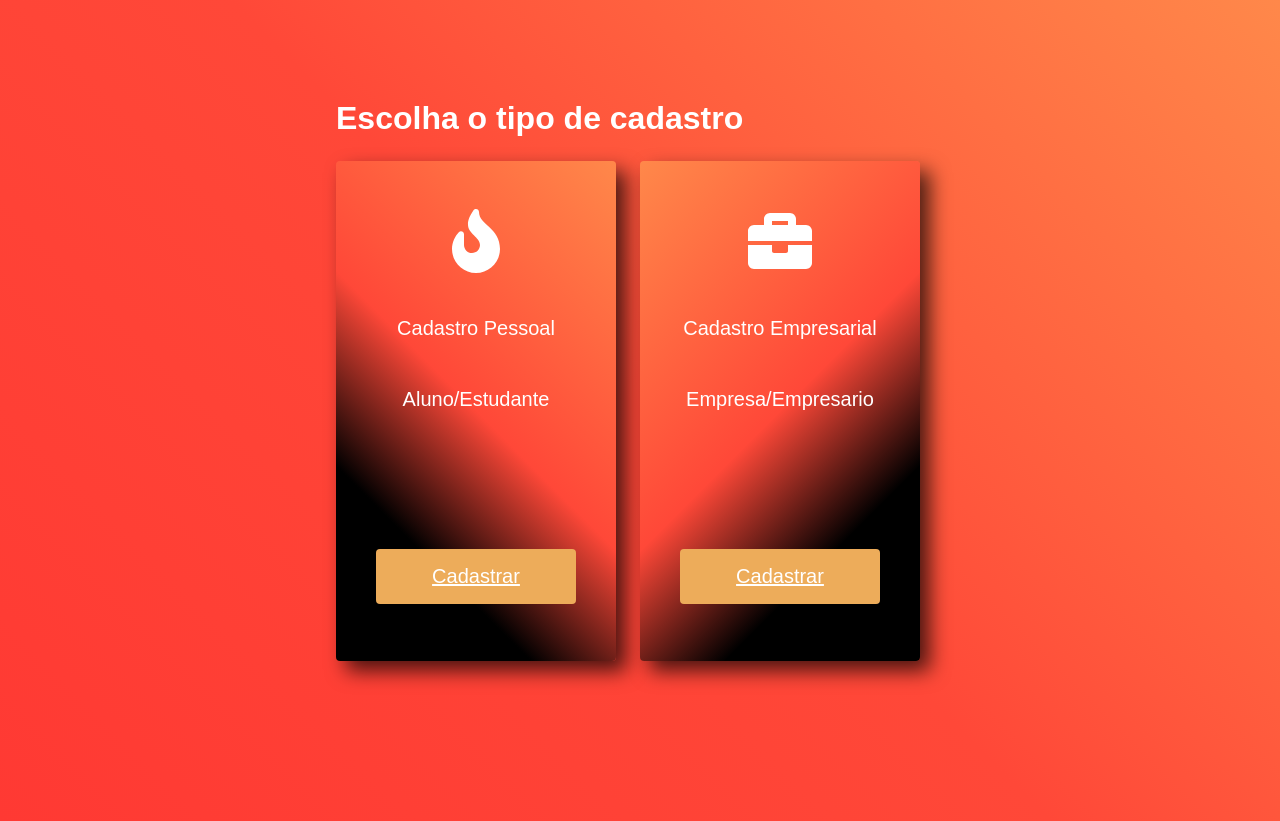
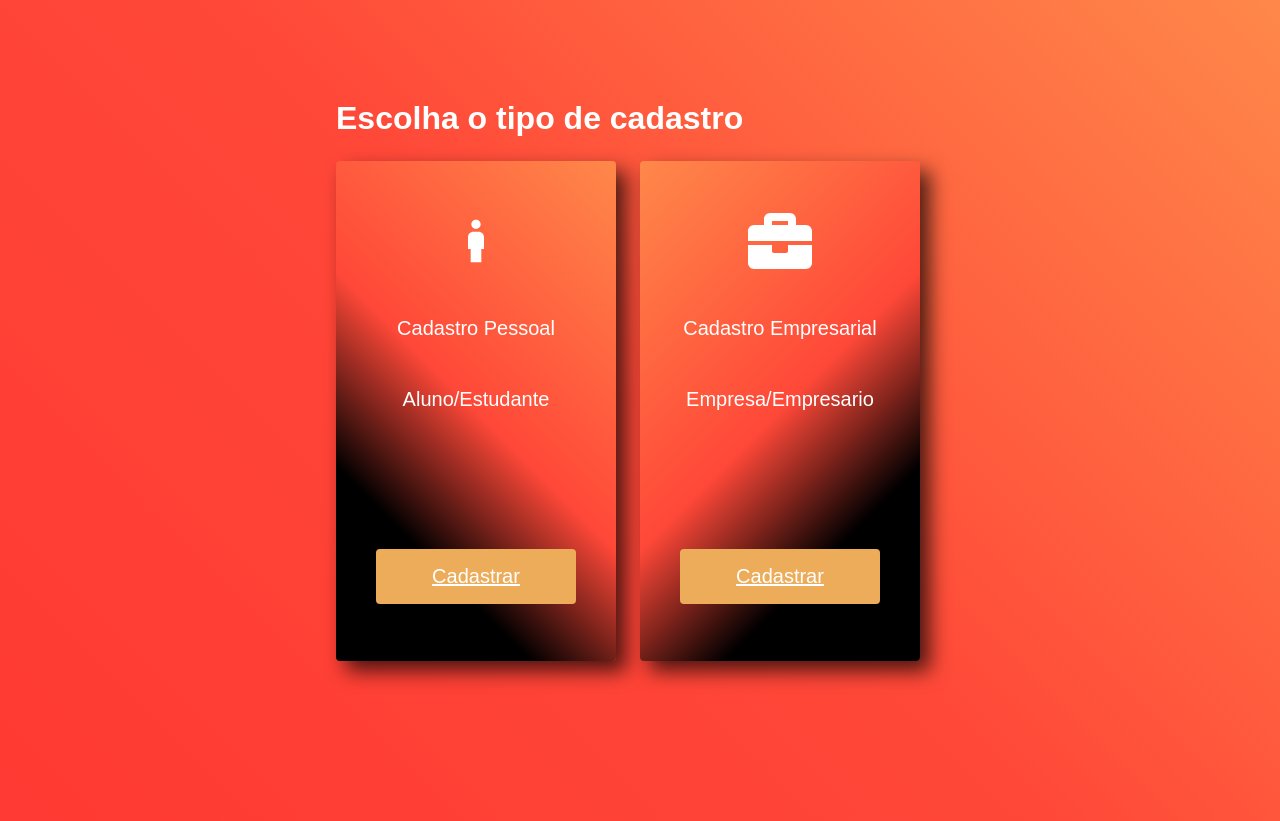
Before and after one commit to Jopefv/Pit-project, a React (Create React App) app: page /signup in a window 1280 px wide. Built offline with nearby package versions, Linux system fonts and the light colour scheme.

Commit message:
Changes in some pages and others

```diff
--- a/src/components/Subscribe/Subscribe.js
+++ b/src/components/Subscribe/Subscribe.js
@@ -1,6 +1,6 @@
 import React from 'react';
 import './SubscribeElements.js';
-import { FaFire } from 'react-icons/fa';
+import { MdBoy } from 'react-icons/md';
 import { FaBriefcase } from 'react-icons/fa';
 import { IconContext } from 'react-icons/lib';
 import { PricingContainer, PricingContainerCard, PricingContainerCardInfo, PricingContainerFeatures, PricingContainerFeaturesItem, PricingHeading, PricingSection, PricingWrapper, Icon, Button} from './SubscribeElements.js';
@@ -17,7 +17,7 @@ function Pricing() {
             <PricingContainerCard to='/sign-up'>
               <PricingContainerCardInfo>
                 <Icon>
-                  <FaFire />
+                  <MdBoy />
                 </Icon>
                 <PricingContainerFeatures>Cadastro Pessoal</PricingContainerFeatures>
                 <PricingContainerFeatures>
```
